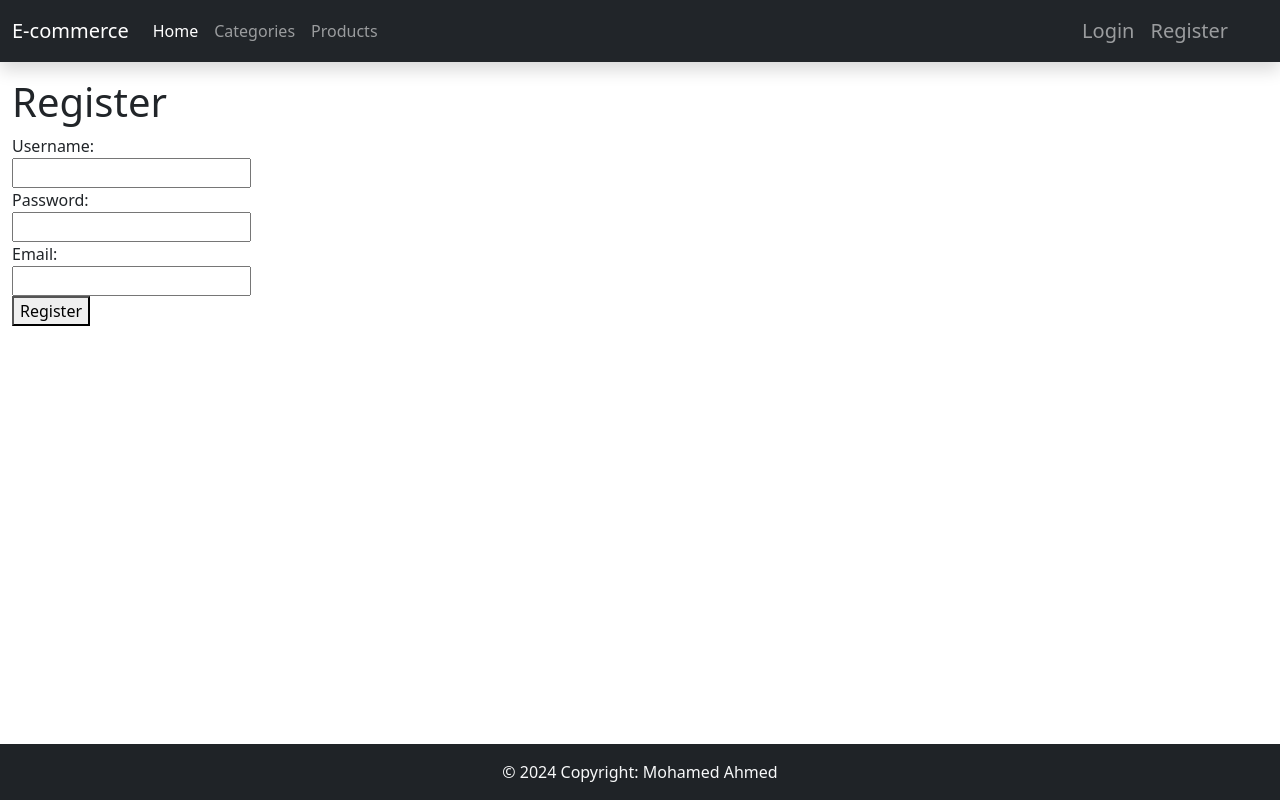
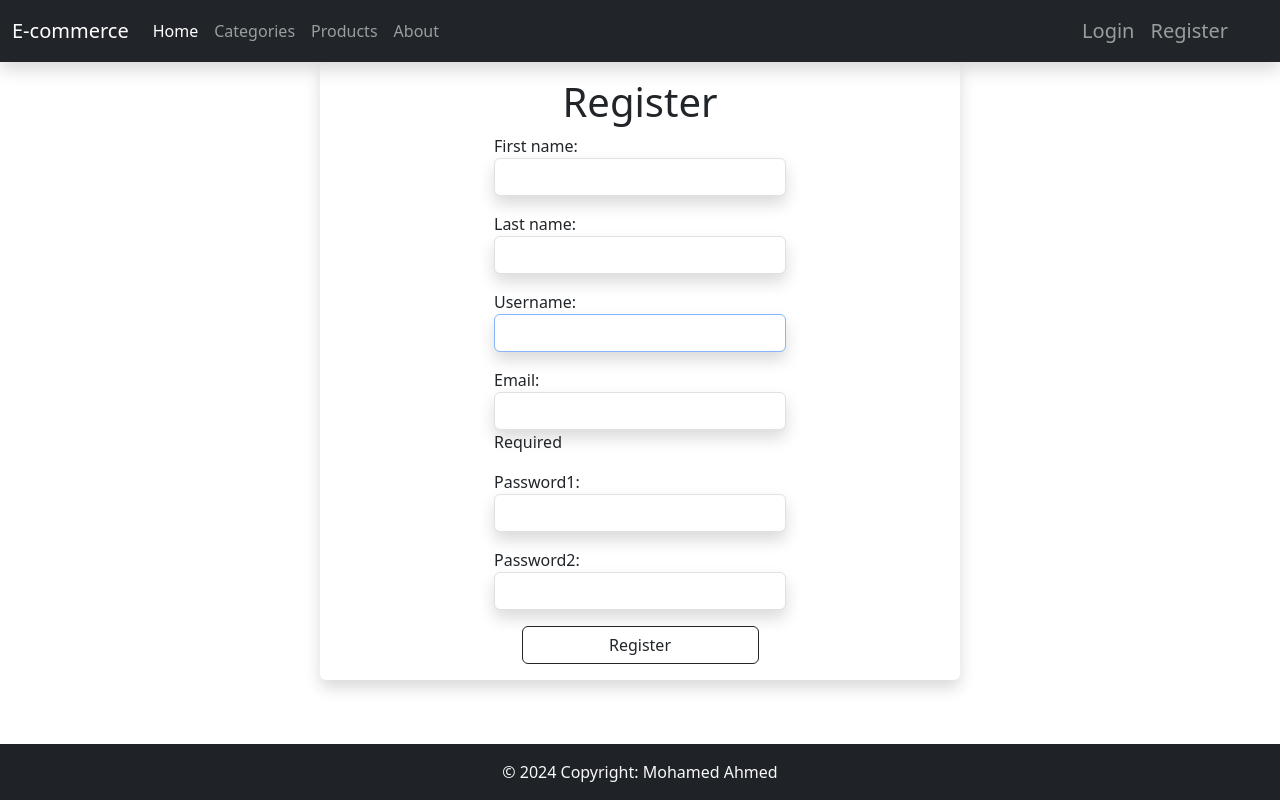
Before and after one commit to MohamedAbdElgni/Django-rest, a Django app: page /register/ in a window 1280 px wide. Run offline with Django 5.2, Linux system fonts and the light colour scheme; some libraries are stand-ins or nearby versions.

Commit message:
lab 4 done

```diff
--- /dev/null
+++ b/ecommerce/forms.py
@@ -0,0 +1,32 @@
+from django import forms
+from django.contrib.auth.forms import UserCreationForm
+from django.contrib.auth.models import User
+from django.contrib.auth import get_user_model
+
+from django import forms
+from django.contrib.auth.forms import UserCreationForm
+from django.contrib.auth import get_user_model
+
+class SignupForm(UserCreationForm):
+    email = forms.EmailField(help_text='Required', required=True, widget=forms.EmailInput(attrs={'class': 'form-control shadow'}))
+    first_name = forms.CharField(widget=forms.TextInput(attrs={'class': 'form-control shadow'}))
+    last_name = forms.CharField(widget=forms.TextInput(attrs={'class': 'form-control shadow'}))
+    username = forms.CharField(widget=forms.TextInput(attrs={'class': 'form-control shadow'}))
+    password1 = forms.CharField(widget=forms.PasswordInput(attrs={'class': 'form-control shadow'} ))
+    password2 = forms.CharField(widget=forms.PasswordInput(attrs={'class': 'form-control shadow'}))
+
+    class Meta:
+        model = get_user_model()
+        fields = ('first_name', 'last_name', 'username', 'email', 'password1', 'password2')
+
+    def save(self, commit=True):
+        user = super(SignupForm, self).save(commit=False)
+        user.email = self.cleaned_data['email']
+        if commit:
+            user.save()
+        return user
+
+
+class LoginForm(forms.Form):
+    username = forms.CharField(widget=forms.TextInput(attrs={'class': 'form-control text-center shadow'}))
+    password = forms.CharField(widget=forms.PasswordInput(attrs={'class': 'form-control text-center shadow'}))
--- a/ecommerce/urls.py
+++ b/ecommerce/urls.py
@@ -27,7 +27,7 @@ urlpatterns = [
     path('admin/', admin.site.urls),
     path('', Home, name='Home'),
 
-    # path('about/', about, name='About'),
+    path('about/', about, name='About'),
     # path('login/', Login, name='Login'),
     #path('register/', Register, name='Register'),
     path("Cats", include('categories.urls' ) , name='Cats'),
--- a/ecommerce/views.py
+++ b/ecommerce/views.py
@@ -1,9 +1,13 @@
-from django.http import HttpResponse
-from django.shortcuts import render
+
+from django.shortcuts import render,reverse,redirect
+from django.http import HttpResponseRedirect
 from products.models import Product
-from categories.models import Category
-from django.contrib.auth import logout
-from django.contrib.auth import authenticate, login
+from django.contrib.auth import authenticate, login,logout, get_user_model
+
+from .forms import SignupForm , LoginForm
+
+
+
 
 def Home(request):
     context = {
@@ -17,22 +21,44 @@ def about(request):
 
 
 def Login(request):
+    if request.user.is_authenticated:
+        return HttpResponseRedirect(reverse('Home'))
     if request.method == 'POST':
-        username = request.POST['username']
-        password = request.POST['password']
-        user = authenticate(request, username=username, password=password)
-        if user is not None:
-            login(request, user)
-            return render(request, 'home.html')
+        form = LoginForm(request.POST)
+        if form.is_valid():
+            username = form.cleaned_data['username']
+            password = form.cleaned_data['password']
+            user = authenticate(request, username=username, password=password)
+            if user:
+                login(request, user)
+                return HttpResponseRedirect(reverse('Home'))
+            else:
+                print('Invalid Username or Password')
+    else:
+        form = LoginForm()
+    return render(request, 'registration/login.html', {'form': form})
+
+
+
+
+
+def Register(request):
+    if request.user.is_authenticated:
+        return HttpResponseRedirect(reverse('Home'))
+
+    if request.method == 'POST':
+        form = SignupForm(request.POST)
+        if form.is_valid():
+            form.save()
+            return HttpResponseRedirect(reverse('Login'))
+
         else:
-
-            return render(request, 'registration/login.html', {'error_message': 'Invalid username or password.'})
-    return render(request, 'registration/login.html')
+            for error in list(form.errors.values()):
+                print(request,error)
+    else:
+        form = SignupForm()
+    return render(request, 'registration/registration.html', {'form': form})
 
 def Logout(request):
     logout(request)
-    return render(request, 'home.html')
-
-def Register(request):
-
-    return render(request, 'registration/registration.html')
+    return HttpResponseRedirect(reverse('Home'))
--- a/products/views.py
+++ b/products/views.py
@@ -4,6 +4,7 @@ from .forms import *
 from django.urls import reverse_lazy
 from django.contrib.auth.decorators import login_required
 from django.utils.decorators import method_decorator
+from django.http import HttpResponseRedirect
 # Create your views here.
 
 class ProuductsListView(ListView):
--- a/templates/base.html
+++ b/templates/base.html
@@ -46,6 +46,9 @@
                     <li class="nav-item">
                         <a href="{% url 'Prouducts' %}" class="nav-link">Products</a>
                     </li>
+                    <li class="nav-item">
+                        <a href="{% url 'About' %}" class="nav-link">About</a>
+                    </li>
                 </ul>
                 <ul class="navbar-nav ms-auto mb-2 mb-lg-0">
                     {% if user.is_authenticated %}
@@ -66,8 +69,13 @@
             </div>
         </div>
     </nav>
+    {%if user.is_authenticated%}
 
-    <main class="container-fluid mt-3 mb-5">
+    <main class="container-fluid mt-3 mb-5 ">
+        <div class="row justify-content-center text-bg-warning p-0 m-0">
+        Welcome {{user.username}}
+    </div>
+        {%endif%}
         {% block content %} {% endblock content%}
         {%block sidebar %} {% endblock sidebar %}
         {%block js%} {%endblock js%}
@@ -78,7 +86,7 @@
 
 
 </body>
-<footer class="bg-dark  position-fixed bottom-0 start-0 w-100 text-light mt-5 ">
+<footer class="bg-dark  position-fixed bottom-0 start-0 w-100 text-light mt-5 ms-0">
     <div class="text-center p-3" style="background-color: rgba(0, 0, 0, 0.05);">
       © 2024 Copyright: Mohamed Ahmed
     </div>
--- a/templates/registration/registration.html
+++ b/templates/registration/registration.html
@@ -5,18 +5,19 @@ registration
 {% endblock title %}
 
 {% block content %}
-<h1>Register</h1>
-    {% if error_message %}
-        <p class="text-danger">{{ error_message }}</p>
-    {% endif %}
-    <form method="post">
-        {% csrf_token %}
-        <label for="username">Username:</label><br>
-        <input type="text" id="username" name="username"><br>
-        <label for="password">Password:</label><br>
-        <input type="password" id="password" name="password"><br>
-        <label for="email">Email:</label><br>
-        <input type="email" id="email" name="email"><br>
-        <button type="submit">Register</button>
-    </form>
+<div class="container shadow p-3 mb-5 bg-body rounded w-50 ">
+    <div class="row align-items-center justify-content-center">
+        <div class="col-md-6">
+            <h1 class="text-center">Register</h1>
+            <form method="post" class="form">
+                {% csrf_token %}
+                {{ form.as_p }}
+                <div class="row align-items-center justify-content-center">
+
+                <button type="submit" class="btn btn-outline-dark w-75">Register</button>
+                </div>
+            </form>
+        </div>
+    </div>
+</div>
 {% endblock content %}
```
Also changed, not shown: categories/views.py (+6 -3 lines), templates/categories/cats.html (+8 -3 lines), templates/products/products.html (+6 -4 lines), templates/registration/login.html (+16 -12 lines).
